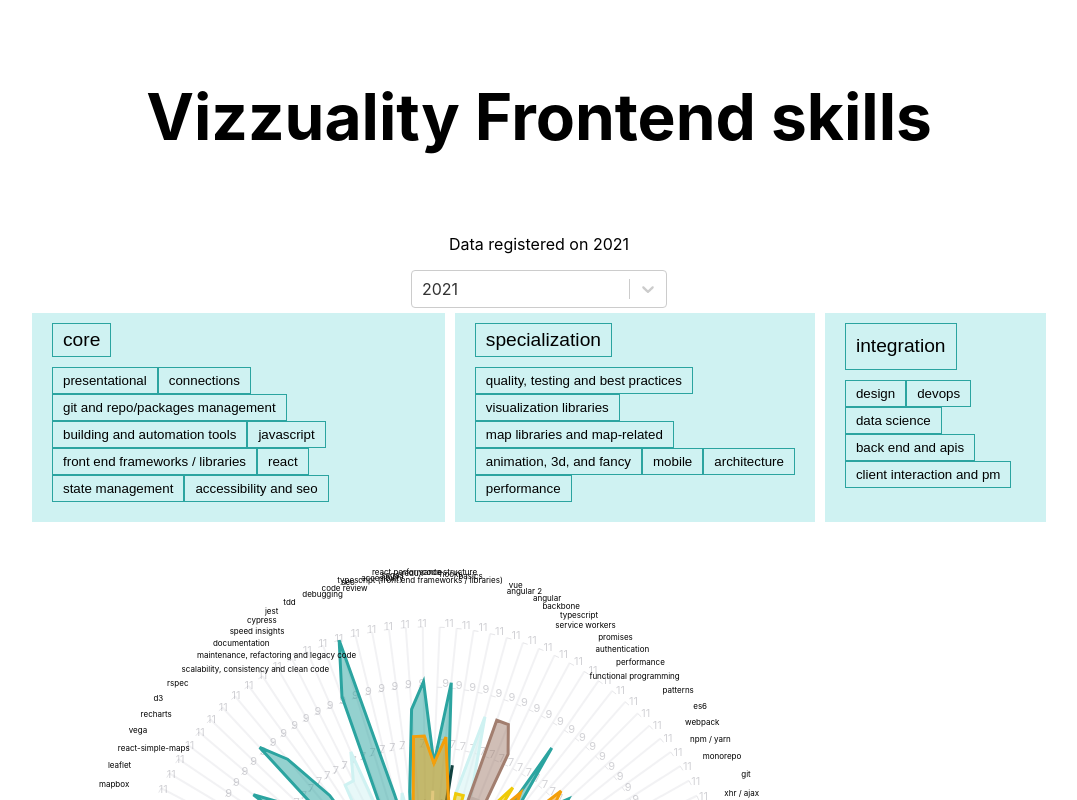
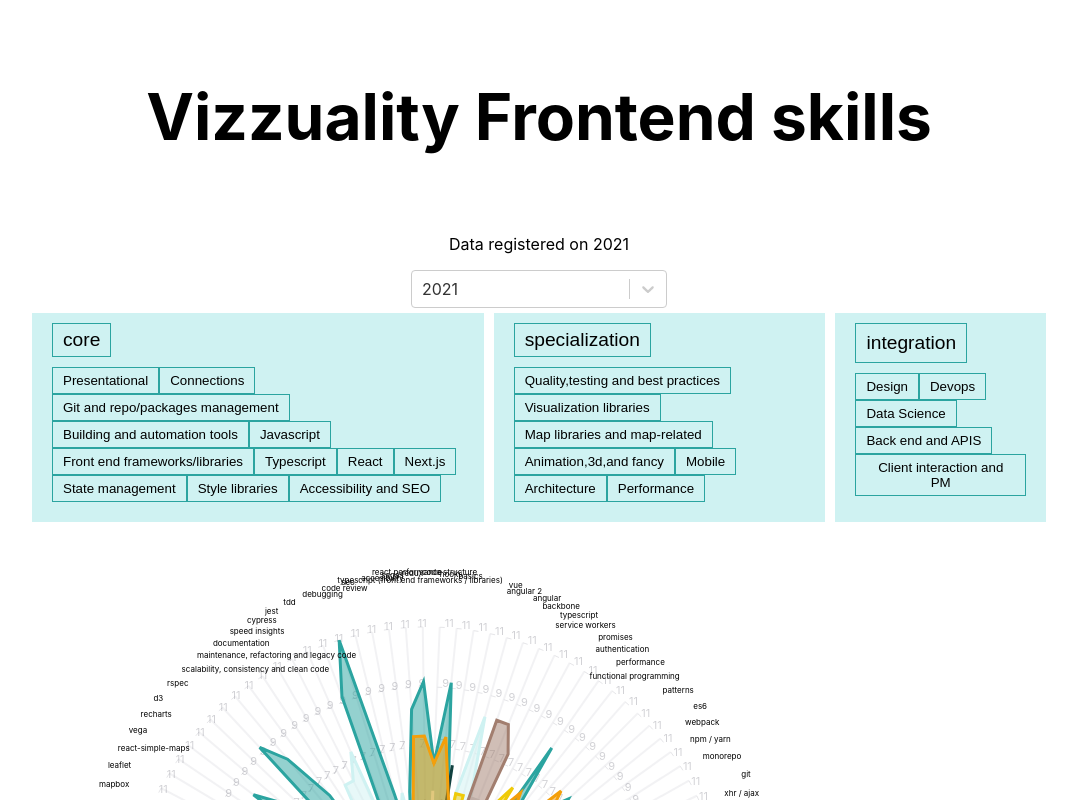
Before and after one commit to Vizzuality/vizzuality-skills, a Next.js app: page / in a window 1280 px wide. Shown: the top 800 px of the page, without its empty margins (101-1178 px from the left). Built offline with nearby package versions, Linux system fonts and the light colour scheme; a web font is replaced by a local one.

Commit message:
Update selects for new source

```diff
--- a/components/main/main-component.js
+++ b/components/main/main-component.js
@@ -1,6 +1,7 @@
 import React, { useState, useEffect } from 'react';
 import capitalize from 'lodash/capitalize';
-import { SECTIONS, sectionCategories } from '../../data/sections';
+import { SECTIONS as SECTIONS_2020, sectionCategories } from '../../data/sections-2020';
+import { SECTIONS } from '../../data/sections-2021';
 import cx from 'classnames';
 import dynamic from 'next/dynamic';
 import ReactGA from 'react-ga';
@@ -13,10 +14,10 @@
   action
 });
 
-export default function BasicRadarChart(props) {
-  const { uniqueSkills, groupedSkillsBySkill, categorySkills, skillData } = props;
+export default function Main(props) {
+  const { uniqueSkills, groupedSkillsBySkill, categorySkills, skillData, source } = props;
   useEffect(() => {
-    ReactGA.initialize('G-11M6FDTLKM', { debug: true });
+    ReactGA.initialize('G-11M6FDTLKM');
   }, []);
 
 
@@ -61,11 +62,13 @@
     );
   };
 
-  return (
-    <main>
-      <div className={styles.sections}>
-        {categorySkills &&
-          Object.keys(SECTIONS).map((section) => (
+  const renderCategories = () => {
+    const sections = source === '2020' ? SECTIONS_2020 : SECTIONS;
+    const getCategories = (section) => (source === '2020' ?
+      Object.keys(categorySkills).filter((category) => sectionCategories[category] === section) :
+      Object.keys(sections[section])
+    );
+    return sections && Object.keys(sections).map((section) => (
       <div className={cx(styles.section, styles[section])}>
         <button
           className={cx(styles.sectionTitle, {
@@ -82,8 +85,7 @@
           {section}
         </button>
         <div className={styles.categories}>
-                {Object.keys(categorySkills)
-                  .filter((category) => sectionCategories[category] === section)
+          {getCategories(section)
             .map((category) => (
               <button
                 className={cx({
@@ -104,7 +106,13 @@
             ))}
         </div>
       </div>
-          ))}
+    ));
+  };
+
+  return (
+    <main>
+      <div className={styles.sections}>
+        {categorySkills && renderCategories()}
       </div>
       <Radar
         width={800}
--- a/components/main/main.js
+++ b/components/main/main.js
@@ -5,7 +5,7 @@
 import trim from 'lodash/trim';
 import uniqBy from 'lodash/uniqBy';
 
-function MainContainer() {
+function MainContainer(props) {
   const totalSkills = [];
   const allSkills = [];
   data.forEach((d) => {
@@ -62,7 +62,7 @@
     groupedSkillsBySkill,
     categorySkills
   };
-  return createElement(MainComponent, dataProps);
+  return createElement(MainComponent, { ...dataProps, ...props });
 }
 
 export default MainContainer;
--- /dev/null
+++ b/data/sections-2021.js
@@ -0,0 +1,106 @@
+export const SECTIONS = {
+  core: {
+    'Presentational':['HTML5','Semantic HTML','CSS3','Flexbox','Grid','Responsive design'],
+    'Connections':['HTTP','Fetch/Axios/XHR'],
+    'Git and repo/packages management':['Git','Monorepo','npm/yarn'],
+    'Building and automation tools':['Webpack'],
+    'Javascript':['ES6','Patterns',
+      'Functional programming','Javascript performance',
+    'Authentication','Promises','Service workers'],
+    'Front end frameworks/libraries':['Backbone','Angular','Vue','Svelte'],
+    'Typescript':['Typescript Basics','Typescript Configuration','Typescript Advanced patterns'],
+    'React':['React Basics','Hooks','React Performance','Code structure'],
+    'Next.js':['Next.js Basics','Next-Auth','Dynamic content/routing','API'],
+    'State management':['Redux','Sagas','Recoil/Jotai','React-query'],
+    'Style libraries':['Tailwind'],
+    'Accessibility and SEO':['Accessibility','SEO']
+  },
+  specialization: {
+    'Quality,testing and best practices':[
+      'Code review','Debugging','TDD','Jest','Cypress','Speed insights',
+      'Unit testing','Integration testing','e2e testing',
+      'Documentation','Storybook or similar',
+      'Maintenance','Scalability','RSPEC'
+    ],
+    'Visualization libraries':['D3','Recharts','Vega','Visx'],
+    'Map libraries and map-related':
+    ['React-simple-maps',
+      'Leaflet',
+      'Mapbox',
+      'Layer Manager',
+      'Cartography',
+      'ArcGis/Esri',
+      'Raster tiles',
+      'Vector tiles',
+      'Video tiles',
+      'Deck.gl'
+    ],
+    'Animation,3d,and fancy':[
+      'CSS3-JS animations',
+      'React-spring',
+      'Framer Motion',
+      'WebGL',
+      'Luma.gl',
+      'Three.js/React three fiber',
+      'Canvas',
+      'SVG',
+      'Unity',
+    ],
+    Mobile:[
+      'Progressive Apps',
+      'Service workers',
+      'Mobile DB',
+      'React Native',
+      'Swift',
+      'Android',
+      'Kotlin'
+    ],
+    Architecture: ['Patterns',
+      'Architecture solutions'
+    ],
+    Performance:['Performance']
+  },
+  integration: {
+    Design:['UX/UI',
+      'Interaction',
+      'Photoshop/Indesign',
+      'Sketch',
+      'Figma',
+      '3d design'
+    ],
+    Devops: [
+      'Github actions',
+      'Docker',
+      'Kubernetes',
+      'AWS',
+      'Netlify',
+      'Vercel',
+      'Lambda functions',
+    ],
+    'Data Science':[
+      'Python',
+      'Jupyter',
+      'Data cleaning/processing',
+      'GIS',
+      'Carto'
+    ],
+    'Back end and APIS':[
+      'Node',
+      'Ruby',
+      'Rails',
+      'REST',
+      'GraphQL',
+      'Apollo',
+      'Authentication',
+      'SQL',
+      'Postgres',
+      'MongoDB',
+      'P2P'
+    ],
+    'Client interaction and PM':[
+      'PM',
+      'Client interaction',
+      'Agile methodology',
+    ]
+  }
+};
--- a/package.json
+++ b/package.json
@@ -16,7 +16,7 @@
     "@visx/shape": "^1.0.0",
     "@visx/text": "^1.0.0",
     "child_process": "^1.0.2",
-    "classnames": "^2.2.6",
+    "classnames": "^2.3.1",
     "d3-format": "^2.0.0",
     "google-spreadsheet": "^3.0.13",
     "lodash": "^4.17.20",
--- a/pages/index.js
+++ b/pages/index.js
@@ -22,7 +22,7 @@
         <h1 className={styles.title}>Vizzuality Frontend skills</h1>
         <p>Data registered on {selectedSource}</p>
         <Select options={options} onChange={(s) => setSource(s.value)} className={styles.dropdown} value={{ label: selectedSource, value: selectedSource }} />
-        <Main />
+        <Main source={selectedSource}/>
       </div>
     </div>
   );
```
Also changed, not shown: data/sections-2020.js (renamed from data/sections.js), 2 other files (tests, documents, lock files or other folders). Lines whose indentation alone changed are shown as unchanged.
